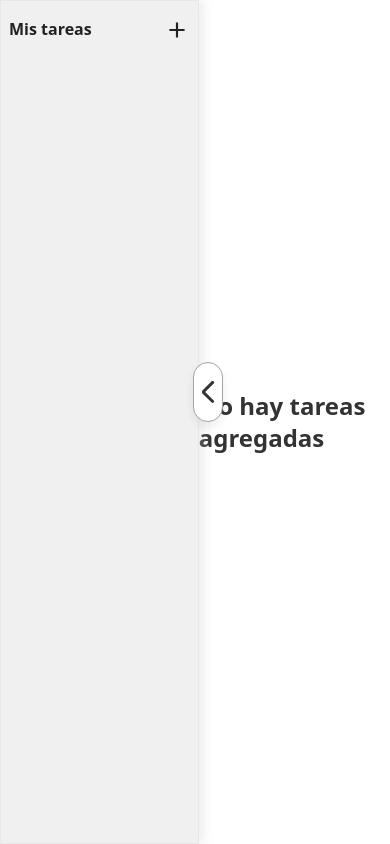
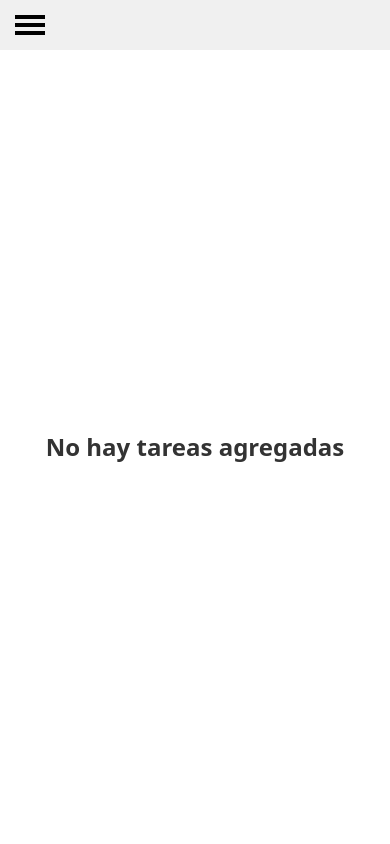
Before and after one commit to MaxiCejasDev/TaskFlow, a React (Vite) app: page / in a window 390 px wide. Built offline with nearby package versions, Linux system fonts and the light colour scheme.

Commit message:
Menu animation

```diff
--- a/src/App.tsx
+++ b/src/App.tsx
@@ -8,7 +8,7 @@ const NotTasks = lazy(()=> import('./components/NotTasks'))
 function App() {
 
   return (
-      <div className="h-screen w-full bg-white  flex overflow-hidden">
+      <div className="h-screen w-full bg-white  flex flex-col  sm:flex-row overflow-hidden">
 
           <NavSide/>
           <Suspense fallback={<Loader/>}>
--- a/src/NavSide.tsx
+++ b/src/NavSide.tsx
@@ -4,14 +4,29 @@ import { useTaskContext } from "./contexts/TaskProvider";
 
 export default function NavSide() {
   const [navOpen, setNavOpen] = useState(true);
+  const [navMenu, setNavMenu] = useState(false)
   const { titleTasks, handleTitleTasks } = useTaskContext();
-const handleNavOpen = ()=>{
+  const handleNavOpen = ()=>{
     setNavOpen(!navOpen)
-}
+  }
+  const handleNavMenu = ()=>{
+    setNavMenu(!navMenu)
+  }
+
   return (
-    <nav className={`bg-white-tertiary h-full relative  border-white-light border-[1px] w-[300px] px-2 pt-4 shadow-[5px_0px_10px_rgba(200,200,200,0.3)] duration-1000 ${navOpen?'':'translate-x-[calc(-300px+10px)]'}`}>
-      <div>
-        <div className="flex justify-between">
+    <nav className={`bg-white-tertiary w-full h-[50px] border-b-1 border-white-light sm:h-full sm:relative  sm:border-white-light sm:border-[1px] sm:w-[300px] sm:px-2 sm:pt-4 sm:shadow-[5px_0px_10px_rgba(200,200,200,0.3)] duration-1000 ${navOpen?'':'translate-x-[calc(-300px+10px)]'}`}>
+      <div className="w-full h-full">
+          <div onClick={handleNavMenu} className="h-full w-[60px] flex flex-col justify-center items-center py-2 gap-y-1">
+            <div className={`h-[4px] w-[30px] bg-black ${navMenu?'menu-bar-1':'duration-500'}`}></div>
+            <div className={`h-[4px] w-[30px] bg-black relative ${navMenu?'menu-bar-2':'duration-500'}`}>
+              <div className={`h-[4px] w-[30px] bg-black duration-500 absolute top-0 ${navMenu?'close-bar-1':''}`}></div>
+              <div className={`h-[4px] w-[30px] bg-black duration-500 absolute top-0 ${navMenu?'close-bar-2':''}`}></div>
+            </div>
+            <div className={`h-[4px] w-[30px] bg-black ${navMenu?'menu-bar-3':'duration-500'}`}></div>
+          </div>
+      </div>
+      <div className={`h-screen w-full px-4 bg-white-tertiary pt-4 translate-x-[-110%] duration-500 ${navMenu?'translate-x-[0] duration-500':''}`}>
+        <div className="w-full flex justify-between">
           <div>
             <p className="font-semibold text-black-bold">Mis tareas</p>
           </div>
@@ -28,7 +43,7 @@ const handleNavOpen = ()=>{
 
           <div >
           {titleTasks.map(({id}) => (
-            <TaskTitle key={id} id={id} titleTasks={titleTasks} />
+            <TaskTitle key={id}  id={id} titleTasks={titleTasks} />
           ))}
           </div>
 
@@ -36,8 +51,8 @@ const handleNavOpen = ()=>{
       </div>
       <div
       onClick={handleNavOpen}
-        className="h-[60px] cursor-pointer w-[30px] border-[1px] border-neutral-400 bg-white-secondary hover:bg-white-tertiary shadow-[0px_5px_10px_rgba(0,0,0,0.07)]
-            z-10 absolute top-[calc(50%-60px)] right-[-25px] flex justify-center items-center rounded-full
+        className="hidden h-[60px] cursor-pointer w-[30px] border-[1px] border-neutral-400 bg-white-secondary hover:bg-white-tertiary shadow-[0px_5px_10px_rgba(0,0,0,0.07)]
+            z-10 absolute top-[calc(50%-60px)] right-[-25px] sm:flex justify-center items-center rounded-full
             "
       >
         <button className="z-50">
--- a/src/TaskContainer.tsx
+++ b/src/TaskContainer.tsx
@@ -89,7 +89,7 @@ export default function TaskContainer (){
     return(
         <>
 
-            <div className="w-[calc(100%-300px)] pl-16 pr-64 h-full pt-8 task-container">
+            <div className="h-full sm:w-[calc(100%-300px)] sm:pl-16 sm:pr-64  sm:pt-8 task-container">
                 {titleTasks.length <= 0?<NotTasks/>:(
                     <>
                     <div className="w-full">
--- a/src/TasksBody/TasksBody.tsx
+++ b/src/TasksBody/TasksBody.tsx
@@ -16,7 +16,7 @@ interface Props{
 export default function TasksBody({tasks,handleDeleteTask,handleEditTask}: Props){
 
     return(
-        <div className="h-full w-full gap-y-2 pt-2 px-2 flex flex-col">
+        <div className="h-full w-full gap-y-2 pt-2 px-4 sm:px-2 flex flex-col">
             {tasks.map((task)=>(
                 <Task key={task.id} taskId={task.id} taskText={task.text} handleDeleteTask={handleDeleteTask} handleEditTask={handleEditTask}/>
             ))}
--- a/src/components/NotTasks.tsx
+++ b/src/components/NotTasks.tsx
@@ -2,7 +2,7 @@
 
 export default function NotTasks(){
     return(
-        <div className="flex justify-center items-center w-[100%-300px] h-full">
+        <div className="flex justify-center items-center w-full sm:w-[calc(100%-300px)] h-full">
              <h2 className="font-semibold text-2xl text-black-normal">No hay tareas agregadas</h2>
         </div>
     )
--- a/src/components/Task.tsx
+++ b/src/components/Task.tsx
@@ -24,12 +24,12 @@ export default function Task({taskId,taskText,handleDeleteTask, handleEditTask}:
     setIsCompleted(!isCompleted)
    }
     return(
-        <div  className="flex w-full relative bg-white hover:bg-white-tertiary items-center gap-x-4 px-2">
+        <div  className="flex w-full justify-between sm:relative bg-white hover:bg-white-tertiary items-center gap-x-4 pt-4 sm:pt-0 sm:px-2">
             <input onClick={()=> {
                 handleCompletedTask()
             }} className="h-[20px] w-[20px]" type="checkbox" />
             <p className={`${isCompleted?'text-[#555555] line-through':''}`}>{taskText}</p>
-            <div className="flex gap-x-1 absolute right-0 top-0">
+            <div className="flex gap-x-1 sm:absolute right-0 top-0">
                 <button onClick={()=> handleDeleteTask(taskId)}  id="button" ><img className="h-[26px] w-[26px]" src="/images/close.svg" alt="" /></button>
                 <button onClick={handleOpenTaskEditor} id="button" ><img className="h-[26px] w-[26px]" src="/images/pencil-task.svg" alt="" /></button>
             </div>
--- a/src/components/TaskTitle.tsx
+++ b/src/components/TaskTitle.tsx
@@ -15,13 +15,13 @@ interface TitleContent {
 }
 
 
-interface TaskTitle{
+interface Props{
   id: number;
   titleTasks: TitleContent[];
 
 }
 
-export default function TaskTitle({id,titleTasks}: TaskTitle) {
+export default function TaskTitle({id,titleTasks}: Props) {
   const {setTitleTasks} = useTaskContext()
   const [inputTitle, setInputTitle] = useState('')
   const [addTitle, setAddTitle] =  useState(false)
@@ -72,8 +72,8 @@ useEffect(()=>{
 
   return (
 
-      <NavLink to={`/${id}`} className="hover:bg-white-light relative  h-[40px] w-full rounded-[12px] font-semibold text-base text-black-bold flex px-2 items-center justify-between">
-        <div className="relative flex items-center gap-x-1">
+      <NavLink to={`/${id}`}  className="hover:bg-white-light relative  h-[40px] w-full rounded-[12px] font-semibold text-base text-black-bold flex px-2 items-center justify-between">
+        <div  className="relative flex items-center gap-x-1">
           <div className="h-[36px] w-[36px] rounded-full flex justify-center items-center">
             <img
               className="h-[16px] w-[16px]"
@@ -83,7 +83,7 @@ useEffect(()=>{
           </div>
 
         {
-          addTitle?<p className="task-title">{inputTitle}</p>:(
+          addTitle?<p>{inputTitle}</p>:(
             <>
             <div ref={inputTitleRef} className="absolute z-10 top-0 left-[50px] w-[250px] px-2 h-[40px] bg-white-secondary flex gap-x-2 justify-center items-center rounded-[4px] shadow-[0px_5px_10px_rgba(0,0,0,.25)] ">
               <input className="outline-white-light pl-2 bg-white outline-1 rounded-[4px] w-[200px] h-[30px]" onChange={handleInputTitle} type="text" />
--- a/src/index.css
+++ b/src/index.css
@@ -17,3 +17,23 @@ body{
         opacity: 1;
     }
 }
+.menu-bar-1{
+    transform: translateY(8px) scale(0);
+    transition-duration: 500ms;
+}
+.menu-bar-2{
+    background-color: transparent;
+    transition-duration: 700ms;
+}
+.menu-bar-3{
+    transform: translateY(-8px) scale(0);
+    transition-duration: 500ms;
+}
+.close-bar-1{
+    transform: rotate(-40deg);
+    transition-duration: 500ms;
+}
+.close-bar-2{
+    transform: rotate(40deg) translateY(1px) translateX(0px);
+    transition-duration: 500ms;
+}
```
